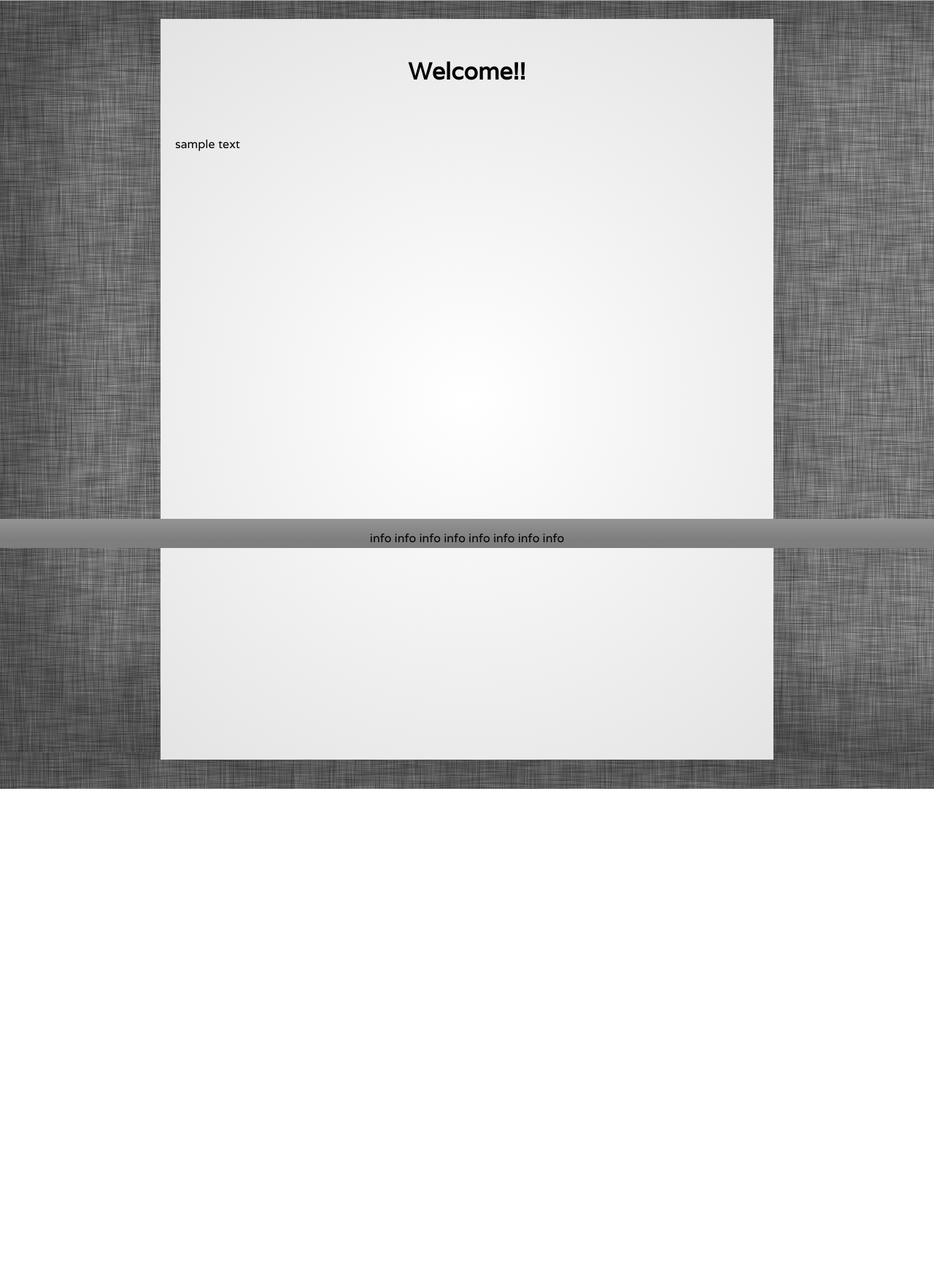
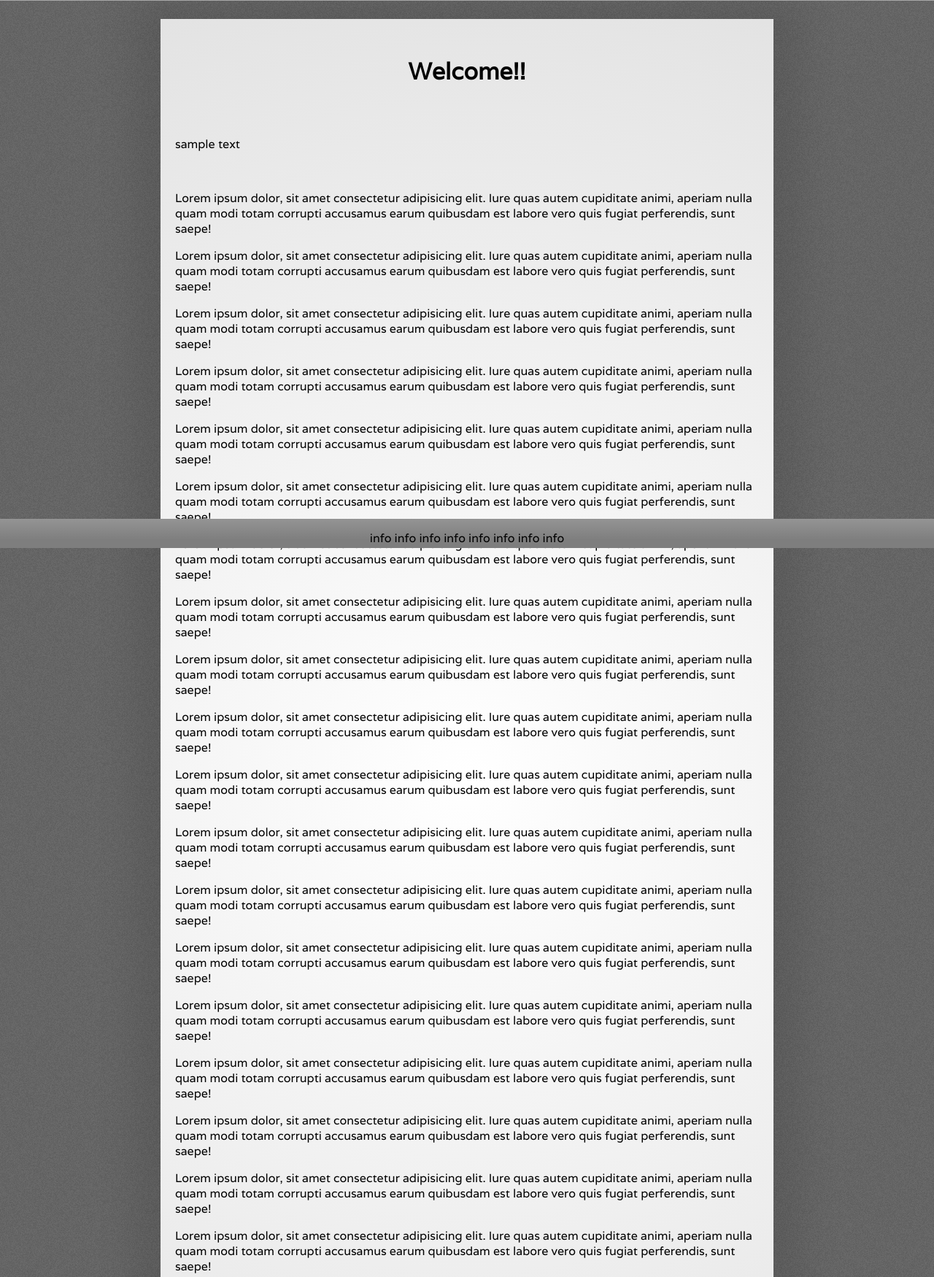
Before and after one commit to bedwras/macos-themed-personal-site, a plain HTML site: page index.html in a window 1280 px wide. Shown: the part 49-1799 px from the top of the page at 73% size. Before the commit the page ends 1130 px from the top, so only its background shows below. Drawn offline with Linux system fonts and the light colour scheme.

Commit message:
added easier to load background

```diff
--- a/index.html
+++ b/index.html
@@ -27,6 +27,30 @@
         <h1 class="title">Welcome!!</h1>
         <br>
         <p>sample text</p><br>
+
+        <p>Lorem ipsum dolor, sit amet consectetur adipisicing elit. Iure quas autem cupiditate animi, aperiam nulla quam modi totam corrupti accusamus earum quibusdam est labore vero quis fugiat perferendis, sunt saepe!</p>
+        <p>Lorem ipsum dolor, sit amet consectetur adipisicing elit. Iure quas autem cupiditate animi, aperiam nulla quam modi totam corrupti accusamus earum quibusdam est labore vero quis fugiat perferendis, sunt saepe!</p>
+        <p>Lorem ipsum dolor, sit amet consectetur adipisicing elit. Iure quas autem cupiditate animi, aperiam nulla quam modi totam corrupti accusamus earum quibusdam est labore vero quis fugiat perferendis, sunt saepe!</p>
+        <p>Lorem ipsum dolor, sit amet consectetur adipisicing elit. Iure quas autem cupiditate animi, aperiam nulla quam modi totam corrupti accusamus earum quibusdam est labore vero quis fugiat perferendis, sunt saepe!</p>
+        <p>Lorem ipsum dolor, sit amet consectetur adipisicing elit. Iure quas autem cupiditate animi, aperiam nulla quam modi totam corrupti accusamus earum quibusdam est labore vero quis fugiat perferendis, sunt saepe!</p>
+        <p>Lorem ipsum dolor, sit amet consectetur adipisicing elit. Iure quas autem cupiditate animi, aperiam nulla quam modi totam corrupti accusamus earum quibusdam est labore vero quis fugiat perferendis, sunt saepe!</p>
+        <p>Lorem ipsum dolor, sit amet consectetur adipisicing elit. Iure quas autem cupiditate animi, aperiam nulla quam modi totam corrupti accusamus earum quibusdam est labore vero quis fugiat perferendis, sunt saepe!</p>
+        <p>Lorem ipsum dolor, sit amet consectetur adipisicing elit. Iure quas autem cupiditate animi, aperiam nulla quam modi totam corrupti accusamus earum quibusdam est labore vero quis fugiat perferendis, sunt saepe!</p>
+        <p>Lorem ipsum dolor, sit amet consectetur adipisicing elit. Iure quas autem cupiditate animi, aperiam nulla quam modi totam corrupti accusamus earum quibusdam est labore vero quis fugiat perferendis, sunt saepe!</p>
+        <p>Lorem ipsum dolor, sit amet consectetur adipisicing elit. Iure quas autem cupiditate animi, aperiam nulla quam modi totam corrupti accusamus earum quibusdam est labore vero quis fugiat perferendis, sunt saepe!</p>
+        <p>Lorem ipsum dolor, sit amet consectetur adipisicing elit. Iure quas autem cupiditate animi, aperiam nulla quam modi totam corrupti accusamus earum quibusdam est labore vero quis fugiat perferendis, sunt saepe!</p>
+        <p>Lorem ipsum dolor, sit amet consectetur adipisicing elit. Iure quas autem cupiditate animi, aperiam nulla quam modi totam corrupti accusamus earum quibusdam est labore vero quis fugiat perferendis, sunt saepe!</p>
+        <p>Lorem ipsum dolor, sit amet consectetur adipisicing elit. Iure quas autem cupiditate animi, aperiam nulla quam modi totam corrupti accusamus earum quibusdam est labore vero quis fugiat perferendis, sunt saepe!</p>
+        <p>Lorem ipsum dolor, sit amet consectetur adipisicing elit. Iure quas autem cupiditate animi, aperiam nulla quam modi totam corrupti accusamus earum quibusdam est labore vero quis fugiat perferendis, sunt saepe!</p>
+        <p>Lorem ipsum dolor, sit amet consectetur adipisicing elit. Iure quas autem cupiditate animi, aperiam nulla quam modi totam corrupti accusamus earum quibusdam est labore vero quis fugiat perferendis, sunt saepe!</p>
+        <p>Lorem ipsum dolor, sit amet consectetur adipisicing elit. Iure quas autem cupiditate animi, aperiam nulla quam modi totam corrupti accusamus earum quibusdam est labore vero quis fugiat perferendis, sunt saepe!</p>
+        <p>Lorem ipsum dolor, sit amet consectetur adipisicing elit. Iure quas autem cupiditate animi, aperiam nulla quam modi totam corrupti accusamus earum quibusdam est labore vero quis fugiat perferendis, sunt saepe!</p>
+        <p>Lorem ipsum dolor, sit amet consectetur adipisicing elit. Iure quas autem cupiditate animi, aperiam nulla quam modi totam corrupti accusamus earum quibusdam est labore vero quis fugiat perferendis, sunt saepe!</p>
+        <p>Lorem ipsum dolor, sit amet consectetur adipisicing elit. Iure quas autem cupiditate animi, aperiam nulla quam modi totam corrupti accusamus earum quibusdam est labore vero quis fugiat perferendis, sunt saepe!</p>
+        <p>Lorem ipsum dolor, sit amet consectetur adipisicing elit. Iure quas autem cupiditate animi, aperiam nulla quam modi totam corrupti accusamus earum quibusdam est labore vero quis fugiat perferendis, sunt saepe!</p>
+        <p>Lorem ipsum dolor, sit amet consectetur adipisicing elit. Iure quas autem cupiditate animi, aperiam nulla quam modi totam corrupti accusamus earum quibusdam est labore vero quis fugiat perferendis, sunt saepe!</p>
+        <p>Lorem ipsum dolor, sit amet consectetur adipisicing elit. Iure quas autem cupiditate animi, aperiam nulla quam modi totam corrupti accusamus earum quibusdam est labore vero quis fugiat perferendis, sunt saepe!</p>
+        <p>Lorem ipsum dolor, sit amet consectetur adipisicing elit. Iure quas autem cupiditate animi, aperiam nulla quam modi totam corrupti accusamus earum quibusdam est labore vero quis fugiat perferendis, sunt saepe!</p>
     </div></div>
     <div class="bottom-bar">
         <div class="bottom-title">
--- a/styles.css
+++ b/styles.css
@@ -15,12 +15,12 @@ body, html {
 }
 
 body {
-    background-image: url(linen_mono.jpg);
+    background-image: url(background\ texture\ test.png);
 }
 
 .page {
     width: 800px;
-    height: 1000px;
+    height: auto;
     background: rgb(255,255,255);
     background: radial-gradient(circle, rgba(255,255,255,1) 0%, rgba(227,227,227,1) 100%);
     z-index: 100;
```
Also changed, not shown: background texture test.png (added).
